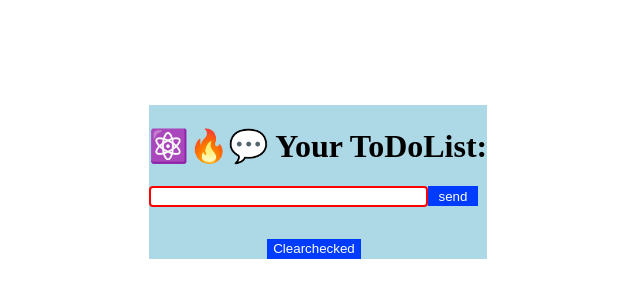
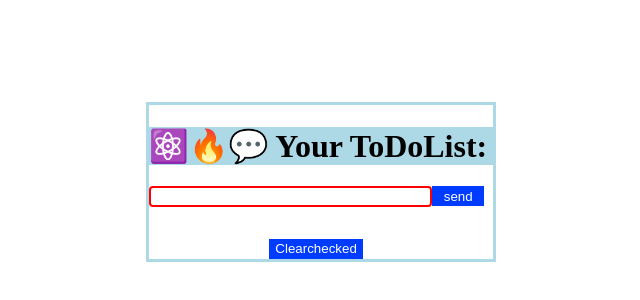
Before and after one commit to mohammedalsomali/LearningReact, a React (Create React App) app: page / in a window 1280 px wide. Shown: the part 226-526 px from the top of the page, without its empty margins (322-962 px from the left). Built offline with nearby package versions, Linux system fonts and the light colour scheme.

Commit message:
nwe style

```diff
--- a/src/App.js
+++ b/src/App.js
@@ -12,6 +12,11 @@ import { v4 as uuidv4 } from 'uuid'
 function App() {
   function Addtodo(e) {
     const task = e.target.elements
+    if (task.input.value === '') {
+      e.preventDefault()
+      return
+    }
+
     const div1 = document.querySelector('#div')
     let elemt = document.createElement('div')
     let check = document.createElement('input')
@@ -28,12 +33,17 @@ function App() {
 
     div1.appendChild(elemt)
     task.input.value = ''
-    e.preventDefault()
     console.log(uuidv4())
     let key = uuidv4()
-    localStorage.setItem(key, div1)
+    localStorage.setItem(key, div1.innerHTML)
+
+    e.preventDefault()
 
 
+  }
+
+
+  function storage(){
 
   }
 
@@ -51,14 +61,16 @@ function App() {
 
   return (
     <div style={{
-      backgroundColor: "lightblue",
+      backgroundColor: "white",
       display: 'felx',
       width: '100%',
+      borderColor: 'lightblue',
+      borderStyle: 'solid',
       alignContent: 'center',
       justifyContent: 'center'
       }} >
-      <header>
-        <h1>⚛️🔥💬 Your ToDoList:</h1>
+      <header style={{backgroundColor: 'lightblue'}}>
+        <h1 >⚛️🔥💬 Your ToDoList:</h1>
 
       </header>
       <form
```
